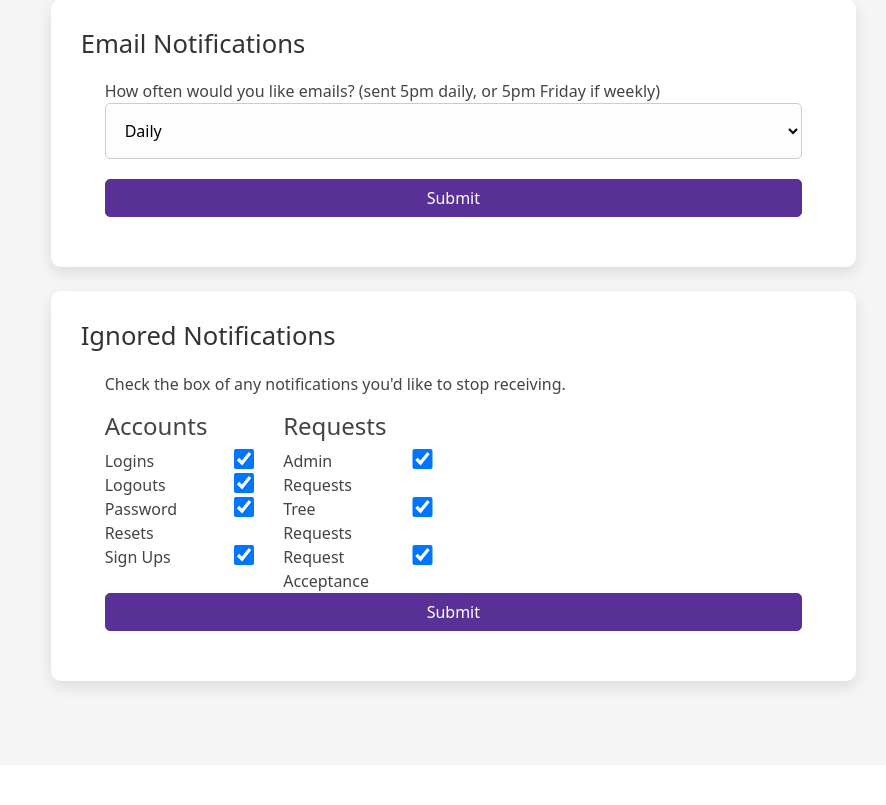
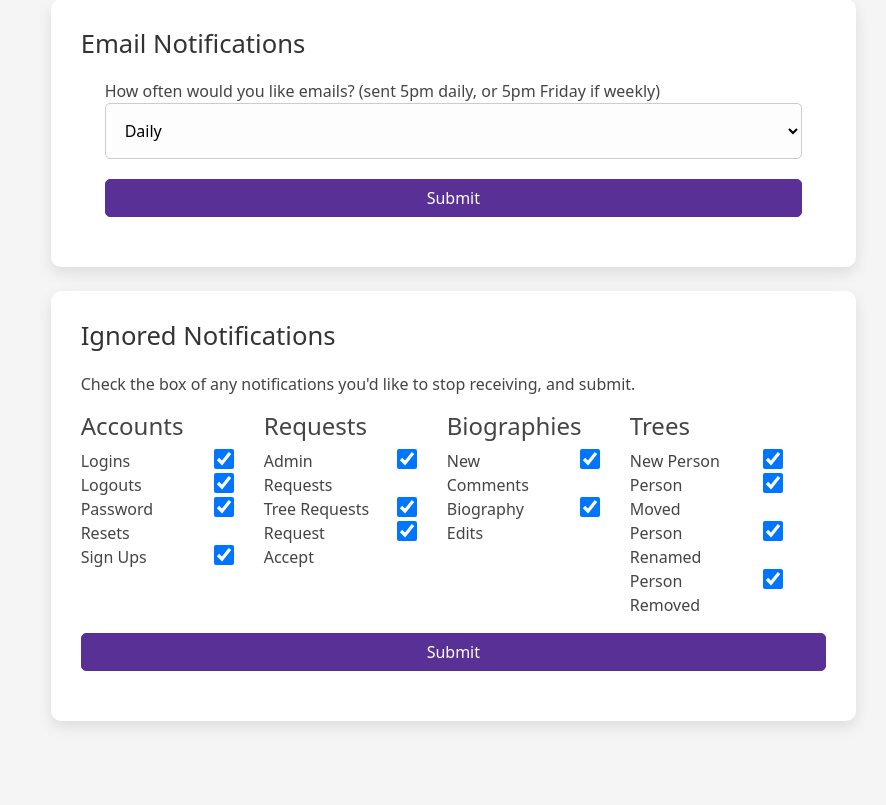
Before and after one commit to UmarShaheen03/Graph-Family-Tree, a Flask app: page /my_dashboard in a window 1280 px wide. Shown: the part 906-1711 px from the top of the page, without its empty margins (394-1280 px from the left). Before the commit the page ends 1602 px from the top, so only its background shows below. Run offline with Flask 3, Linux system fonts and the light colour scheme; a user stored in the database is signed in; some libraries are stand-ins or nearby versions.

Commit message:
FInished preference form front end

```diff
--- a/app/forms.py
+++ b/app/forms.py
@@ -186,15 +186,15 @@ class IgnoreNotifs (FlaskForm):
 
     admin_req=BooleanField("Admin Requests", default=True)
     tree_req=BooleanField("Tree Requests", default=True)
-    req_accepted=BooleanField("Request Acceptance", default=True)
+    req_accepted=BooleanField("Request Accept", default=True)
 
     comment=BooleanField("New Comments", default=True)
     bio_edit=BooleanField("Biography Edits", default=True)
 
-    tree_create=BooleanField("New People On Tree", default=True)
-    tree_move=BooleanField("Person Moved On Tree", default=True)
-    tree_update=BooleanField("Person Renamed On Tree", default=True)
-    tree_delete=BooleanField("Person Removed From Tree", default=True)
+    tree_create=BooleanField("New Person", default=True)
+    tree_move=BooleanField("Person Moved", default=True)
+    tree_update=BooleanField("Person Renamed", default=True)
+    tree_delete=BooleanField("Person Removed", default=True)
 
     submit=SubmitField("Submit")
     # "Login", "Logout", "Reset", "Signup" (account related)
--- a/app/templates/my_dashboard.html
+++ b/app/templates/my_dashboard.html
@@ -88,9 +88,10 @@
 
       <div class="box mb-4">
         <h3>Ignored Notifications</h3>
-        <form action="/preference-form" method="post" class="container px-4">
-          <p>Check the box of any notifications you'd like to stop receiving.</p>
-            <div class="col-md-3" style="display:inline-block">
+        <form action="/preference-form" method="post">
+          <p>Check the box of any notifications you'd like to stop receiving, and submit.</p>
+
+            <div style="display:inline-block;vertical-align:top;width:24%">
               <h4>Accounts</h4>
               <div class="form-group" style="display: flex; justify-content: space-between; ">
                 {{ ignoreForm.login.label(style="width:150%") }}
@@ -110,7 +111,7 @@
               </div>
             </div>
 
-            <div class="col-md-3" style="display:inline-block">
+            <div style="display:inline-block;vertical-align:top;width:24%;">
               <h4>Requests</h4>
               <div class="form-group" style="display: flex; justify-content: space-between; ">
                 {{ ignoreForm.admin_req.label(style="width:150%") }}
@@ -125,7 +126,39 @@
                 {{ ignoreForm.req_accepted(style="height:20px;margin:0;") }}
               </div>
             </div>
-            <br>
+
+            <div style="display:inline-block;vertical-align:top;width:24%;">
+              <h4>Biographies</h4>
+              <div class="form-group" style="display: flex; justify-content: space-between; ">
+                {{ ignoreForm.comment.label(style="width:150%") }}
+                {{ ignoreForm.comment(style="height:20px;margin:0") }}
+              </div>
+              <div class="form-group" style="display: flex; justify-content: space-between; ">
+                {{ ignoreForm.bio_edit.label(style="width:150%") }}
+                {{ ignoreForm.bio_edit(style="height:20px;margin:0;") }}
+              </div>
+            </div>
+
+            <div style="display:inline-block;vertical-align:top;width:24%">
+              <h4>Trees</h4>
+              <div class="form-group" style="display: flex; justify-content: space-between; ">
+                {{ ignoreForm.tree_create.label(style="width:150%") }}
+                {{ ignoreForm.tree_create(style="height:20px;margin:0") }}
+              </div>
+              <div class="form-group" style="display: flex; justify-content: space-between; ">
+                {{ ignoreForm.tree_move.label(style="width:150%") }}
+                {{ ignoreForm.tree_move(style="height:20px;margin:0;") }}
+              </div>
+              <div class="form-group" style="display: flex; justify-content: space-between; ">
+                {{ ignoreForm.tree_update.label(style="width:150%") }}
+                {{ ignoreForm.tree_update(style="height:20px;margin:0;") }}
+              </div>
+              <div class="form-group" style="display: flex; justify-content: space-between; ">
+                {{ ignoreForm.tree_delete.label(style="width:150%") }}
+                {{ ignoreForm.tree_delete(style="height:20px;margin:0;") }}
+              </div>
+            </div>
+            <p></p>
             {{ ignoreForm.submit(class="btn btn-primary") }}
           </div>
         </form>
```
